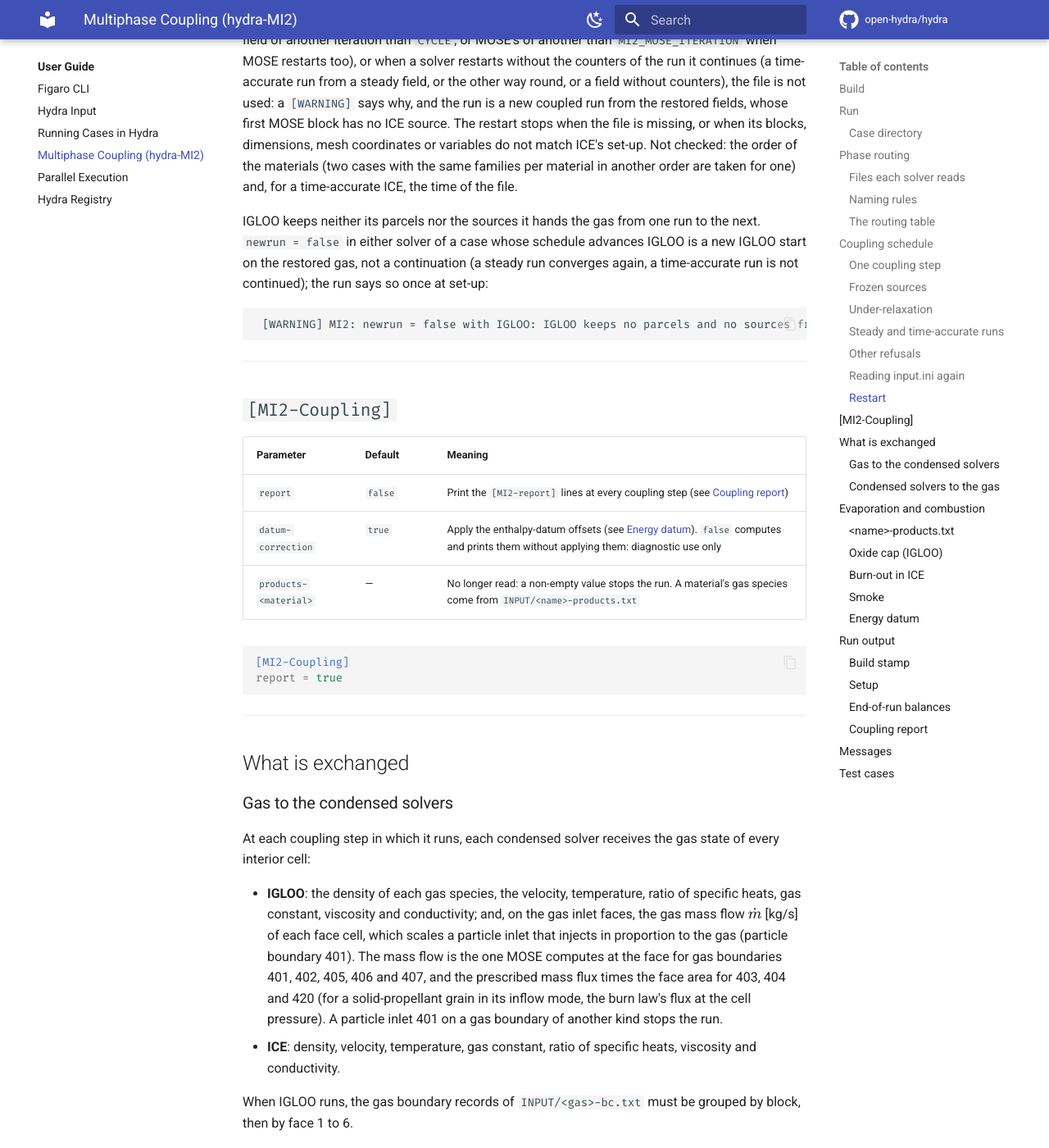
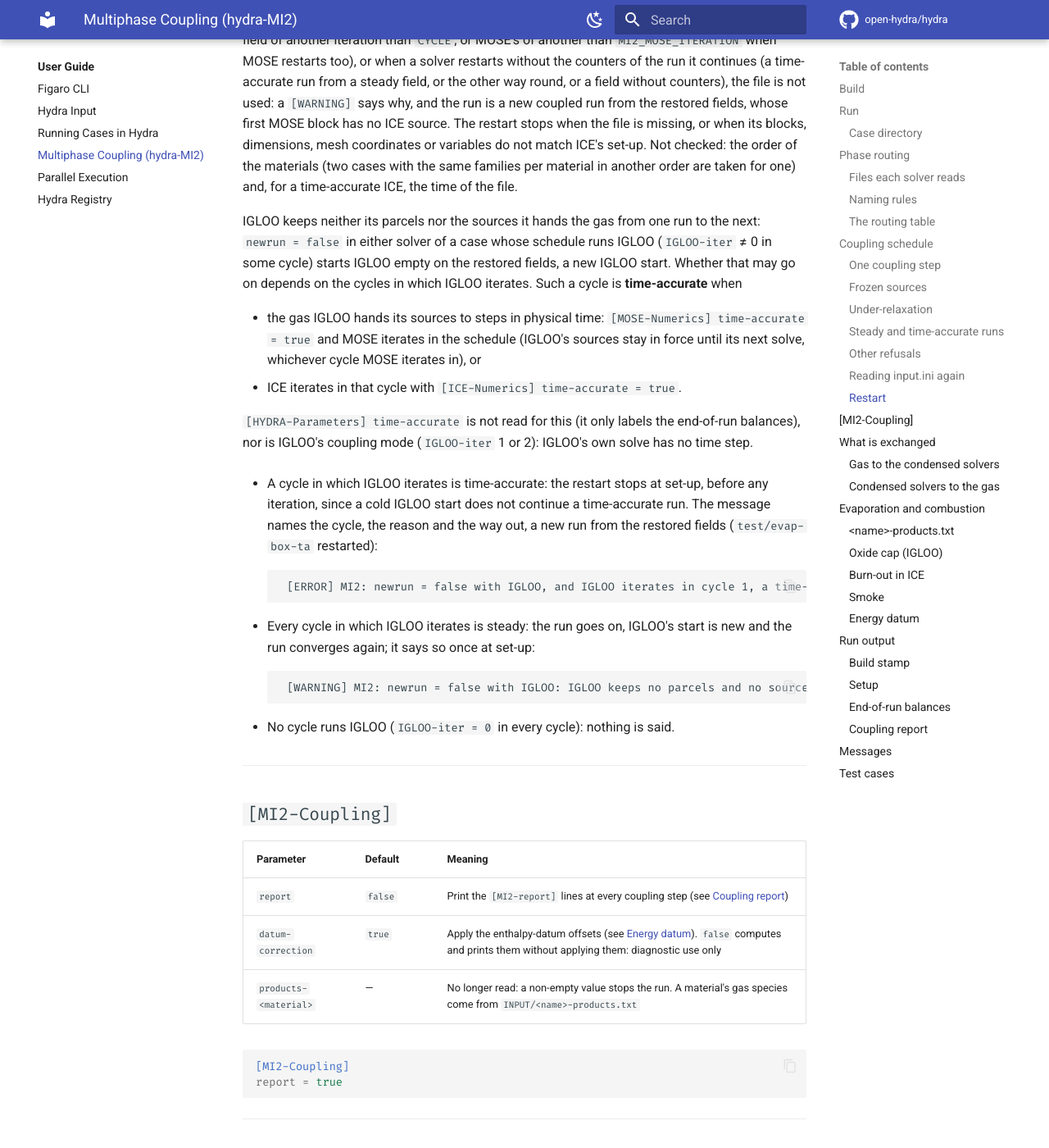
Before and after one commit to open-hydra/hydra, an MkDocs documentation site: the page built from docs/user/mi2.md, in a window 1280 px wide and 1400 px high, scrolled down 7772 px. Shown: the whole window at 82% size. Built offline with MkDocs 1.6.1 and Material for MkDocs 9.7.7, drawn with Linux system fonts in a browser that asks for light colours; comment, search, counter and statistics services are not loaded; some of the changed text lies outside the part shown.

Commit message:
docs: a restart with IGLOO stops in a time-accurate cycle, warns in a steady schedule
mi2.md (Restart) says when a cycle in which IGLOO iterates is time-accurate (MOSE's key with MOSE iterating
in the schedule, or ICE's key in that cycle; not [HYDRA-Parameters] time-accurate, not IGLOO's mode), the stop
with its way out, the warning, and the silent case; the stop is in the messages table. testing.md: p33's legs.

Co-Authored-By: Claude Opus 5.5 <noreply@anthropic.com>
Claude-Session: https://claude.ai/code/session_01YbtUqacA6qYqYfoFJvSCJ8

````diff
--- a/docs/user/mi2.md
+++ b/docs/user/mi2.md
@@ -294,13 +294,34 @@ no ICE source. The restart stops when the file is missing, or when its blocks, d
 do not match ICE's set-up. Not checked: the order of the materials (two cases with the same families per material in
 another order are taken for one) and, for a time-accurate ICE, the time of the file.
 
-IGLOO keeps neither its parcels nor the sources it hands the gas from one run to the next. `newrun = false` in either
-solver of a case whose schedule advances IGLOO is a new IGLOO start on the restored gas, not a continuation (a steady run
-converges again, a time-accurate run is not continued); the run says so once at set-up:
+IGLOO keeps neither its parcels nor the sources it hands the gas from one run to the next: `newrun = false` in either
+solver of a case whose schedule runs IGLOO (`IGLOO-iter` ≠ 0 in some cycle) starts IGLOO empty on the restored fields,
+a new IGLOO start. Whether that may go on depends on the cycles in which IGLOO iterates. Such a cycle is
+**time-accurate** when
 
-```text
- [WARNING] MI2: newrun = false with IGLOO: IGLOO keeps no parcels and no sources from one run to the next, so it starts empty on the restored gas. ...
-```
+- the gas IGLOO hands its sources to steps in physical time: `[MOSE-Numerics] time-accurate = true` and MOSE iterates
+  in the schedule (IGLOO's sources stay in force until its next solve, whichever cycle MOSE iterates in), or
+- ICE iterates in that cycle with `[ICE-Numerics] time-accurate = true`.
+
+`[HYDRA-Parameters] time-accurate` is not read for this (it only labels the end-of-run balances), nor is IGLOO's
+coupling mode (`IGLOO-iter` 1 or 2): IGLOO's own solve has no time step.
+
+- A cycle in which IGLOO iterates is time-accurate: the restart stops at set-up, before any iteration, since a cold
+  IGLOO start does not continue a time-accurate run. The message names the cycle, the reason and the way out, a new
+  run from the restored fields (`test/evap-box-ta` restarted):
+
+    ```text
+     [ERROR] MI2: newrun = false with IGLOO, and IGLOO iterates in cycle 1, a time-accurate cycle: the gas IGLOO hands its sources to steps in physical time ([MOSE-Numerics] time-accurate = true). ... To go on from these fields, start a new run from them: copy OUTPUT/gas-field.tec to INPUT/gas-ic.tec (ic-format: the format of the field), and set newrun = true in [MOSE-Parameters]
+    ```
+
+- Every cycle in which IGLOO iterates is steady: the run goes on, IGLOO's start is new and the run converges again;
+  it says so once at set-up:
+
+    ```text
+     [WARNING] MI2: newrun = false with IGLOO: IGLOO keeps no parcels and no sources from one run to the next, so it starts empty on the restored gas. ...
+    ```
+
+- No cycle runs IGLOO (`IGLOO-iter = 0` in every cycle): nothing is said.
 
 ---
 
@@ -540,6 +561,7 @@ table quotes their characteristic words.
 | setup | `the smoke has no family: ICE is not run`; `relaxation = true blends two coupling steps` | smoke of an IGLOO material |
 | setup | `cycle <c> advances MOSE and ICE together with time-accurate on` | [time modes](#steady-and-time-accurate-runs) |
 | setup | `ICE restarts ([ICE-Parameters] newrun = false) and OUTPUT/<prefix>coupling.tec is missing`; `... does not match the ICE set-up of this run`; `... is not a file MI2 wrote` | [restart](#restart) |
+| setup | `newrun = false with IGLOO, and IGLOO iterates in cycle <c>, a time-accurate cycle` | a cold IGLOO start does not continue a time-accurate run: start a new run from the fields ([restart](#restart)) |
 | step | `MOSExIGLOO: IGLOO gasblock <b> extends beyond MOSE's ghosted range` | the gas and particle meshes disagree |
 | step | `record <i> of INPUT/<gas>-bc.txt is of block ...` | gas boundary records out of order |
 | step | `particles injected in proportion to the gas mass flow (particle BC 401) on a gas boundary of kind ...` | |
````
Also changed, not shown: docs/development/testing.md (+1 -1 lines).
